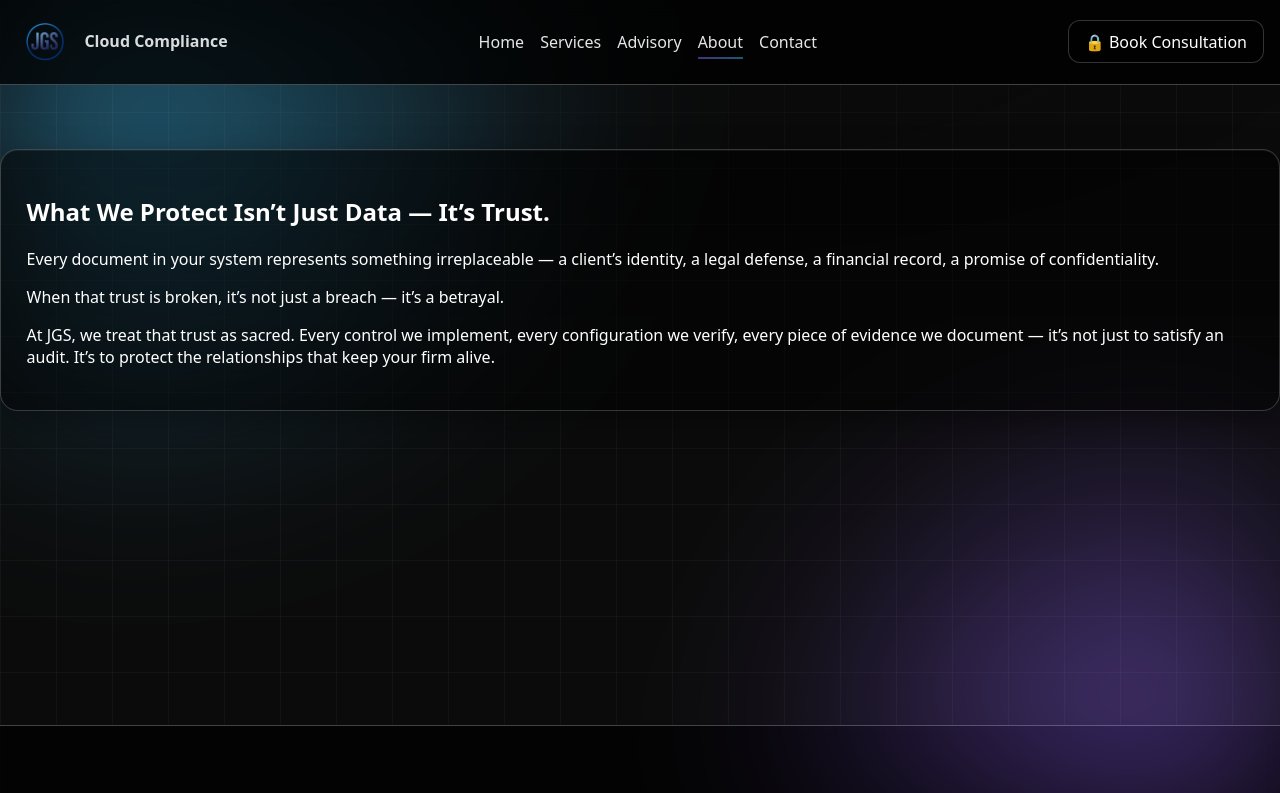
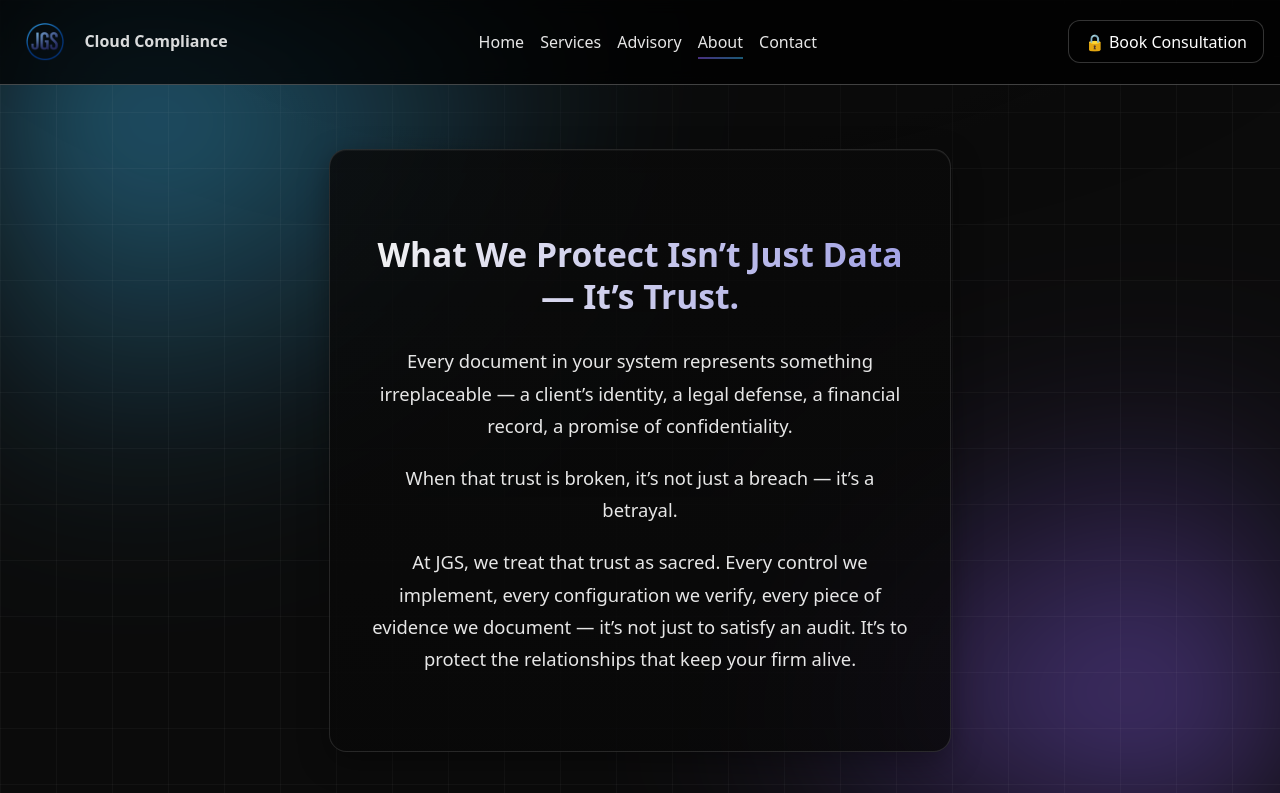
Before and after one commit to jspears80/jgs, a Next.js app: page /about in a window 1280 px wide. Shown: the top 793 px of the page. Built offline with nearby package versions, Linux system fonts and the light colour scheme.

Commit message:
Update globals.css

```diff
--- a/app/globals.css
+++ b/app/globals.css
@@ -312,3 +312,41 @@ li{margin:.5rem 0; line-height:1.6}
 .page-advisory .subhead { margin: 0.15rem 0 0.45rem; }
 .page-advisory .list-tight li { margin: 0.45rem 0; line-height: 1.58; }
 .page-advisory .price-pill { transform: translateY(1px); }
+
+/* ========= ABOUT PAGE STYLE ========= */
+.page-about .about-card {
+  text-align: center;
+  padding: 3.5rem 2.5rem;
+  max-width: 68ch;
+  margin: 0 auto;
+  background: linear-gradient(180deg, rgba(10,10,10,.85), rgba(8,8,8,.8));
+  box-shadow: 0 10px 30px rgba(0,0,0,.35), inset 0 1px 0 rgba(255,255,255,.04);
+  border: 1px solid rgba(255,255,255,.12);
+  border-radius: 1.1rem;
+}
+
+.page-about .about-title {
+  font-size: 2.1rem;
+  line-height: 1.25;
+  font-weight: 700;
+  margin-bottom: 1.75rem;
+  background: linear-gradient(90deg, rgba(255,255,255,0.95), rgba(180,180,255,0.9));
+  -webkit-background-clip: text;
+  -webkit-text-fill-color: transparent;
+}
+
+.page-about .about-text {
+  font-size: 1.15rem;
+  line-height: 1.75;
+  opacity: 0.9;
+  margin: 1.25rem 0;
+}
+
+@media (max-width: 600px) {
+  .page-about .about-title {
+    font-size: 1.7rem;
+  }
+  .page-about .about-text {
+    font-size: 1.05rem;
+  }
+}
```
